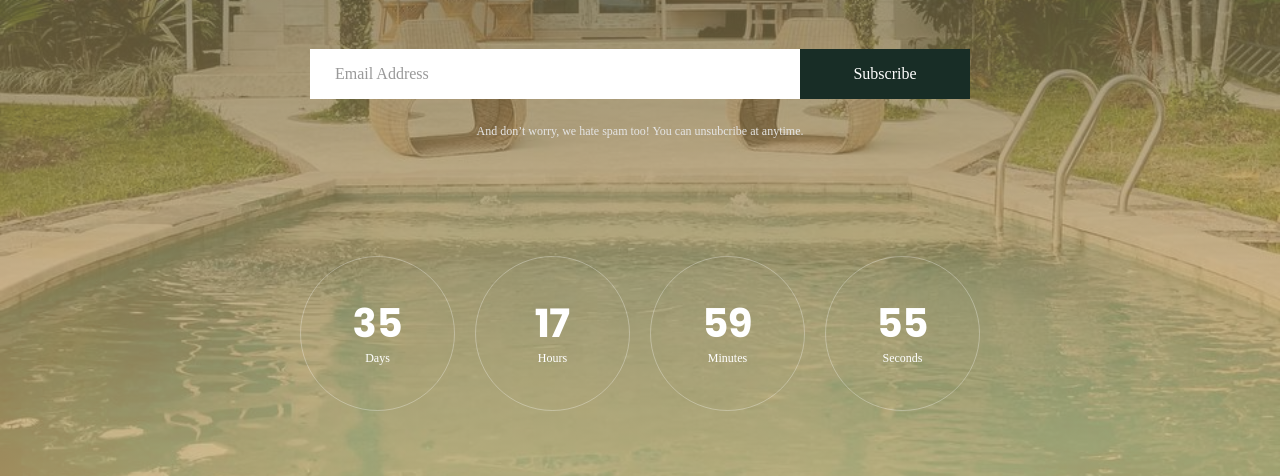
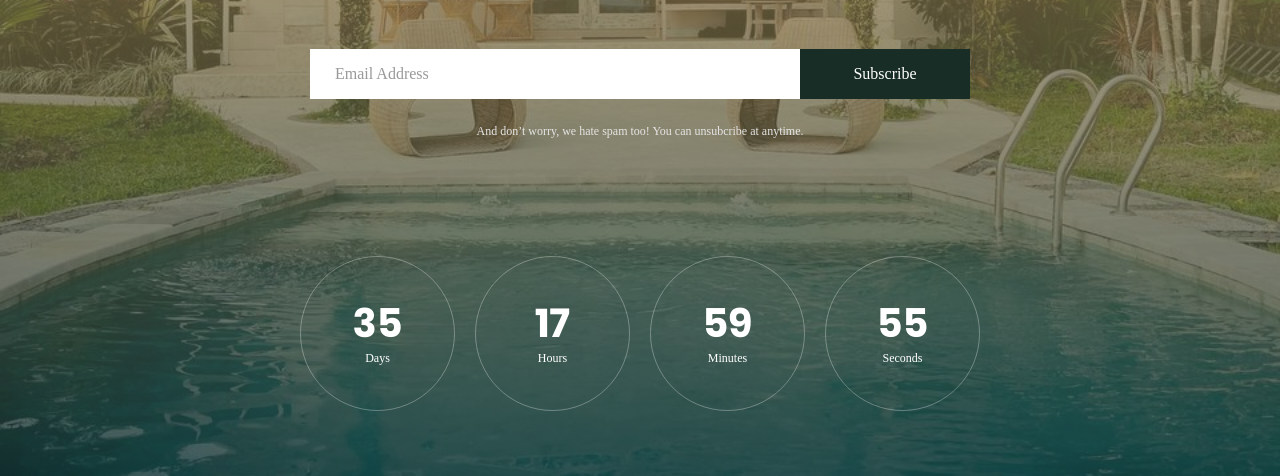
Before and after one commit to somabloomresort/comingsoon, a plain HTML site: page index.html in a window 1280 px wide. Shown: the part 471-947 px from the top of the page. Drawn offline with Linux system fonts and the light colour scheme; a web font is replaced by a local one.

Commit message:
Update main.css

```diff
--- a/css/main.css
+++ b/css/main.css
@@ -318,10 +318,10 @@ Primary use:
   top: 0;
   left: 0;
   background: #192E27;
-  background: -webkit-linear-gradient(top, #192E27, #E4B56B);
-  background: -o-linear-gradient(bottom, #192E27, #E4B56B);
-  background: -moz-linear-gradient(bottom, #192E27, #E4B56B);
-  background: linear-gradient(bottom, #192E27, #E4B56B);
+  background: -webkit-linear-gradient(top, #E4B56B, #182D26);
+  background: -o-linear-gradient(bottom, #192E27, #182D26);
+  background: -moz-linear-gradient(bottom, #192E27, #182D26);
+  background: linear-gradient(bottom, #192E27, #182D26);
   opacity: 0.7;
 }
 
```
